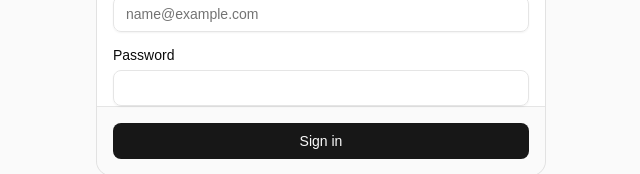
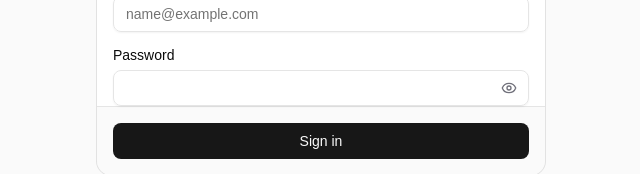
Before and after one commit to zalhashfi/insight-biru-langit-web, a React (Vite) app in the folder frontend/: page /login in a window 1280 px wide. Shown: the part 405-579 px from the top of the page, without its empty margins (319-959 px from the left). Built offline with nearby package versions, Linux system fonts and the light colour scheme.

Commit message:
feat(auth): add password visibility toggle

```diff
--- a/frontend/src/pages/auth/LoginPage.tsx
+++ b/frontend/src/pages/auth/LoginPage.tsx
@@ -5,13 +5,14 @@
 import { Input } from '../../components/ui/input';
 import { Label } from '../../components/ui/label';
 import { Button } from '../../components/ui/button';
-import { Loader2 } from 'lucide-react';
+import { Loader2, Eye, EyeOff } from 'lucide-react';
 
 export function LoginPage() {
   const [email, setEmail] = useState('');
   const [password, setPassword] = useState('');
   const [error, setError] = useState('');
   const [isSubmitting, setIsSubmitting] = useState(false);
+  const [showPassword, setShowPassword] = useState(false);
   const { login, isAuthenticated } = useAuth();
   const navigate = useNavigate();
 
@@ -79,14 +80,28 @@
               </div>
               <div className="space-y-2">
                 <Label htmlFor="password">Password</Label>
+                <div className="relative">
                   <Input
                     id="password"
-                  type="password"
+                    type={showPassword ? "text" : "password"}
                     value={password}
                     onChange={(e) => setPassword(e.target.value)}
                     disabled={isSubmitting}
                     required
                   />
+                  <button
+                    type="button"
+                    onClick={() => setShowPassword(!showPassword)}
+                    className="absolute right-3 top-1/2 -translate-y-1/2 text-zinc-500 hover:text-zinc-700 dark:text-zinc-400 dark:hover:text-zinc-300"
+                  >
+                    {showPassword ? (
+                      <EyeOff className="h-4 w-4" />
+                    ) : (
+                      <Eye className="h-4 w-4" />
+                    )}
+                    <span className="sr-only">Toggle password visibility</span>
+                  </button>
+                </div>
               </div>
             </CardContent>
             <CardFooter>
--- a/frontend/vite.config.ts
+++ b/frontend/vite.config.ts
@@ -25,6 +25,16 @@
     },
   },
   build: {
-    chunkSizeWarningLimit: 1000,
+    chunkSizeWarningLimit: 2000,
+    rollupOptions: {
+      output: {
+        manualChunks(id) {
+          // Memecah file node_modules menjadi chunk terpisah (vendor)
+          if (id.includes('node_modules')) {
+            return 'vendor'
+          }
+        },
+      },
+    },
   },
 })
```
Lines whose indentation alone changed are shown as unchanged.
